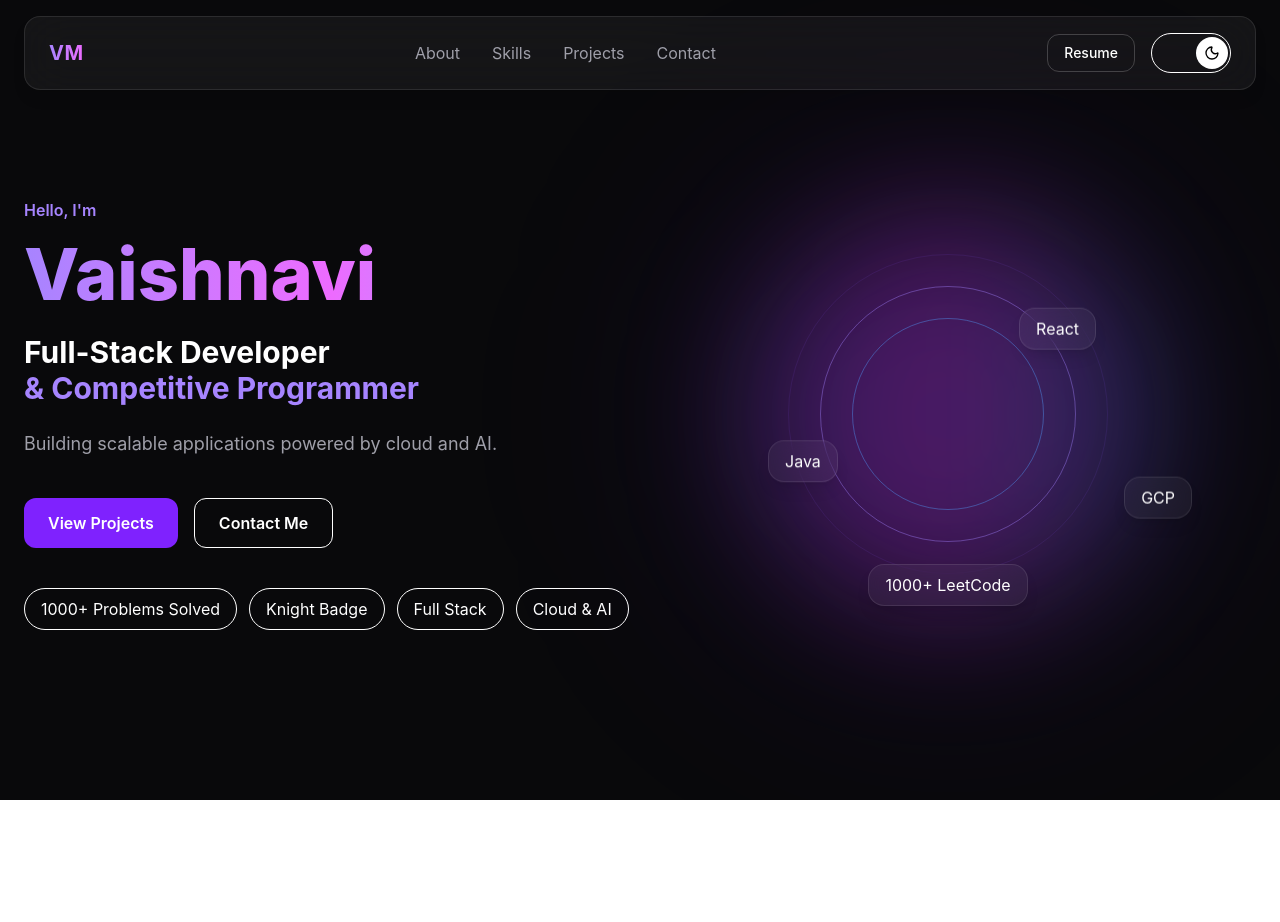
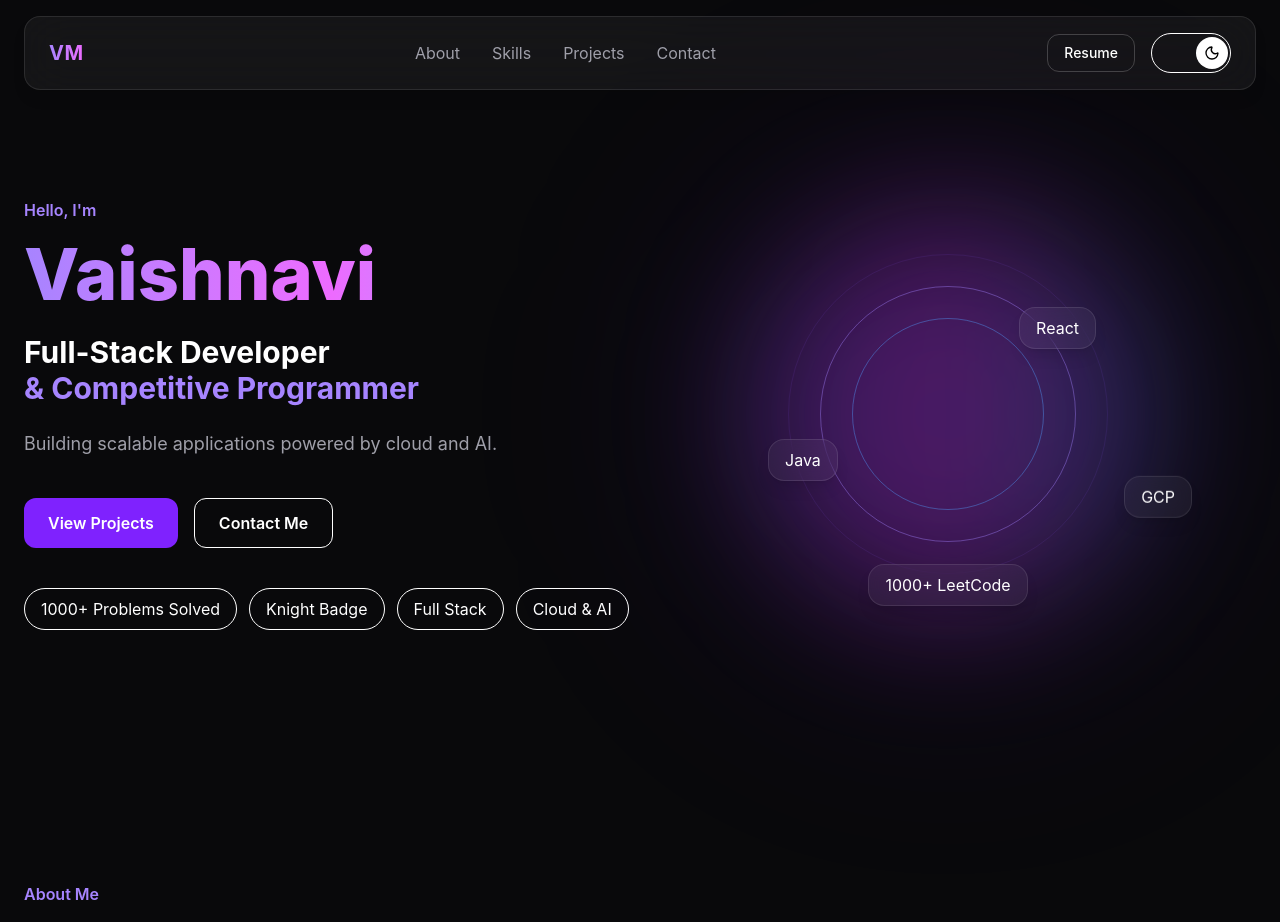
Before and after one commit to vaishnavi209-04/Portfolio, a React app: page / in a window 1280 px wide. Shown: the top 922 px of the page. Before the commit the page ends 800 px from the top, so only its background shows below. Built offline with nearby package versions, Linux system fonts and the light colour scheme; the HTML template or start-up script is replaced by a standard one.

Commit message:
Added About Section

```diff
--- a/src/App.jsx
+++ b/src/App.jsx
@@ -1,6 +1,7 @@
 import { useTheme } from "./context/ThemeContext";
 import Navbar from "./components/Navbar/Navbar";
 import Hero from "./sections/Hero";
+import About from "./sections/About";
 
 function App() {
   const { darkMode } = useTheme();
@@ -24,6 +25,7 @@ function App() {
 
     <Navbar />
     <Hero />
+    <About />
   </div>
 );
 }
```
